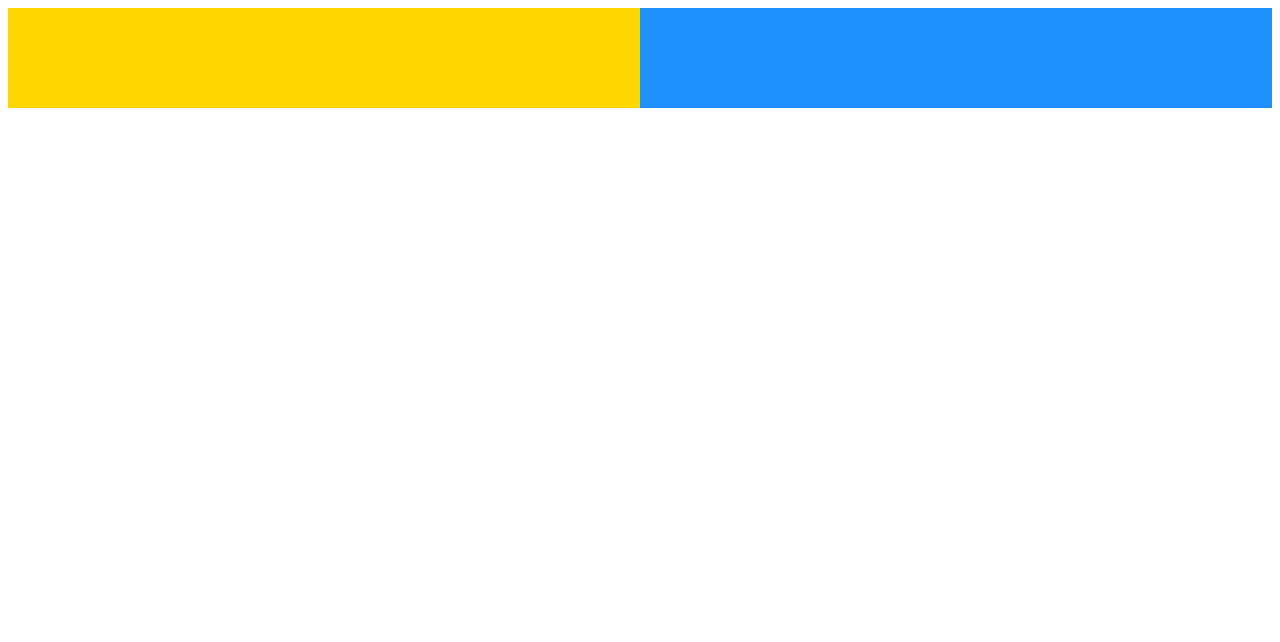
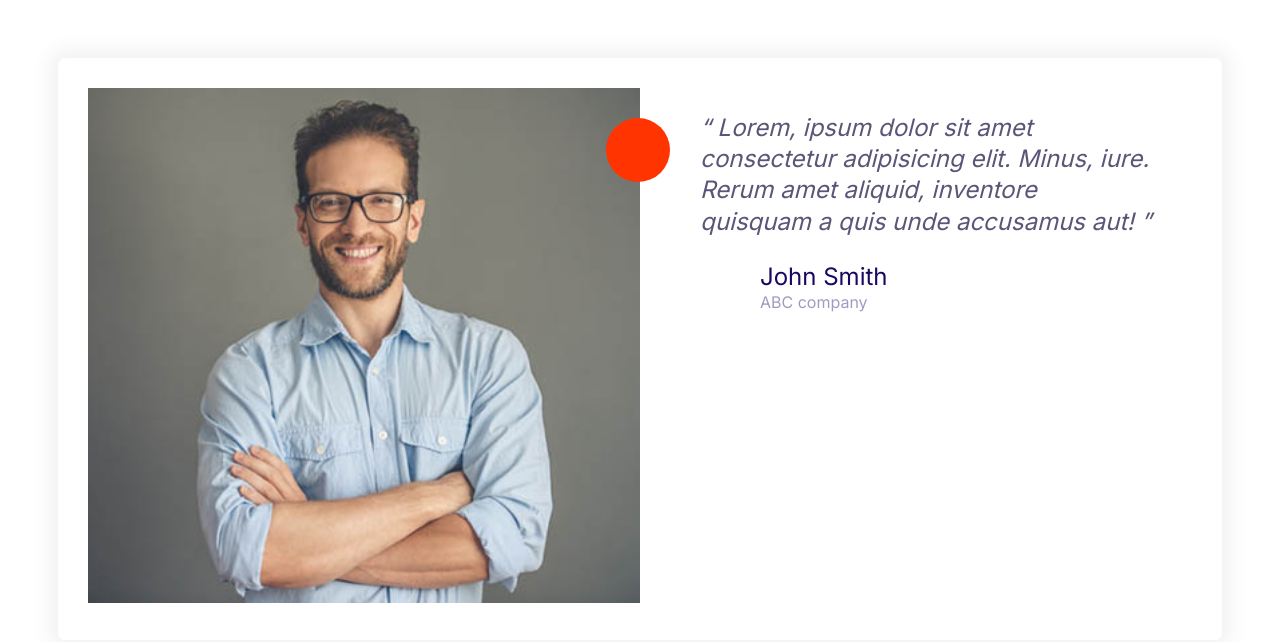
Before and after one commit to Karter256/Moshify, a plain HTML site: page Lvl8-Projest/Lesson1-Setting_up_the_project/Index.html in a window 1280 px wide. Drawn offline with Linux system fonts and the light colour scheme.

Commit message:
Formed testimonial and it`s style

```diff
--- a/Lvl8-Projest/Lesson1-Setting_up_the_project/Index.html
+++ b/Lvl8-Projest/Lesson1-Setting_up_the_project/Index.html
@@ -13,10 +13,38 @@
     <link rel="stylesheet" href="css/styles.css" />
     <title>Document</title>
   </head>
-  <body>
-    <div class="grid grid--1x2">
-      <div style="height: 100px; background: gold"></div>
-      <div style="height: 100px; background: dodgerblue"></div>
+  <body style="padding: 5rem">
+    <div class="card testimonial">
+      <div class="grid grid--1x2">
+        <div class="testimonial__image">
+          <img src="images/testimonial.jpg" alt="A happy smiling customer" />
+          <span class="icon-container icon-container--accent">
+            <svg class="icon icon--white icon--small">
+              <use xlink:href="images/sprite.svg#quotes"></use>
+            </svg>
+          </span>
+        </div>
+        <blockquote class="quote">
+          <p class="quote__text">
+            Lorem, ipsum dolor sit amet consectetur adipisicing elit. Minus,
+            iure. Rerum amet aliquid, inventore quisquam a quis unde accusamus
+            aut!
+          </p>
+          <footer>
+            <div class="media">
+              <div class="media__image">
+                <svg class="icon icon--primary quote__line">
+                  <use href="images/sprite.svg#line"></use>
+                </svg>
+              </div>
+              <div class="media__body">
+                <h3 class="media__title quote__author">John Smith</h3>
+                <p class="quote__organization">ABC company</p>
+              </div>
+            </div>
+          </footer>
+        </blockquote>
+      </div>
     </div>
   </body>
 </html>
--- a/Lvl8-Projest/Lesson1-Setting_up_the_project/css/styles.css
+++ b/Lvl8-Projest/Lesson1-Setting_up_the_project/css/styles.css
@@ -141,6 +141,9 @@ a {
 .icon--primary {
   fill: var(--color-primary);
 }
+.icon--white {
+  fill: #fff;
+}
 .icon-container {
   background: #f3f9fa;
   width: 64px;
@@ -149,6 +152,13 @@ a {
   display: inline-flex;
   justify-content: center;
   align-items: center;
+}
+.icon-container--accent {
+  background: var(--color-accent);
+}
+.icon--small {
+  width: 30px;
+  height: 30px;
 }
 /* _____________________________Buttons _____________________________s */
 .button {
@@ -370,3 +380,29 @@ a {
     grid-template-columns: repeat(2, 1fr);
   }
 }
+/* _____________________________Testimonials_____________________________ */
+.testimonial {
+  padding: 3rem;
+}
+.testimonial__image > img {
+  width: 100%;
+}
+.testimonial__image {
+  position: relative;
+}
+.testimonial__image > .icon-container {
+  position: absolute;
+  top: 3rem;
+  right: -30px;
+}
+@media screen and (min-width: 768px) {
+  .testimonial .quote {
+    font-size: 2.4rem;
+  }
+  .testimonial .quote__author {
+    font-size: 2.4rem;
+  }
+  .testimonial .quote {
+    margin-left: 6rem;
+  }
+}
```
Also changed, not shown: Lvl8-Projest/Lesson1-Setting_up_the_project/components/testimonial.html (added, +31 -0 lines), Lvl8-Projest/Lesson1-Setting_up_the_project/images/testimonial.jpg (added).
